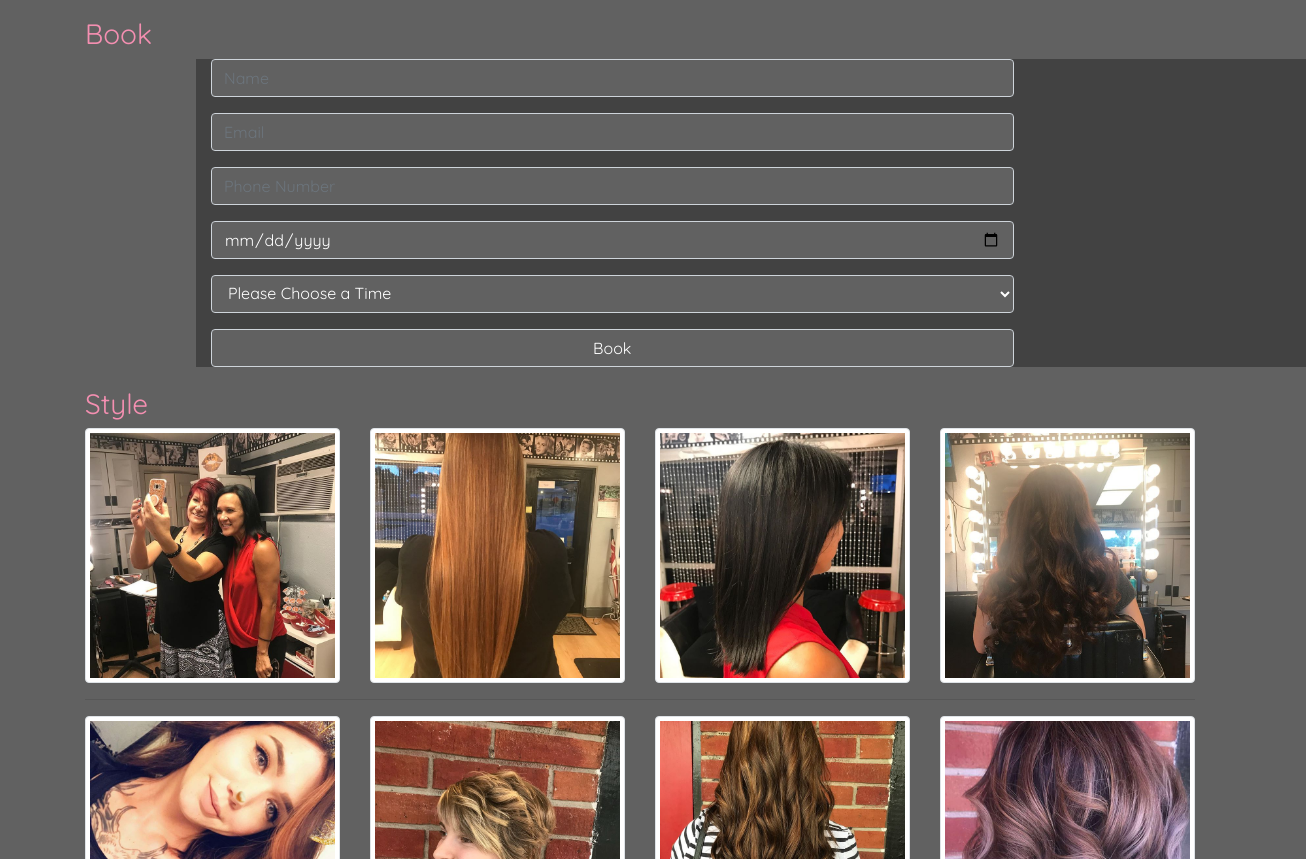
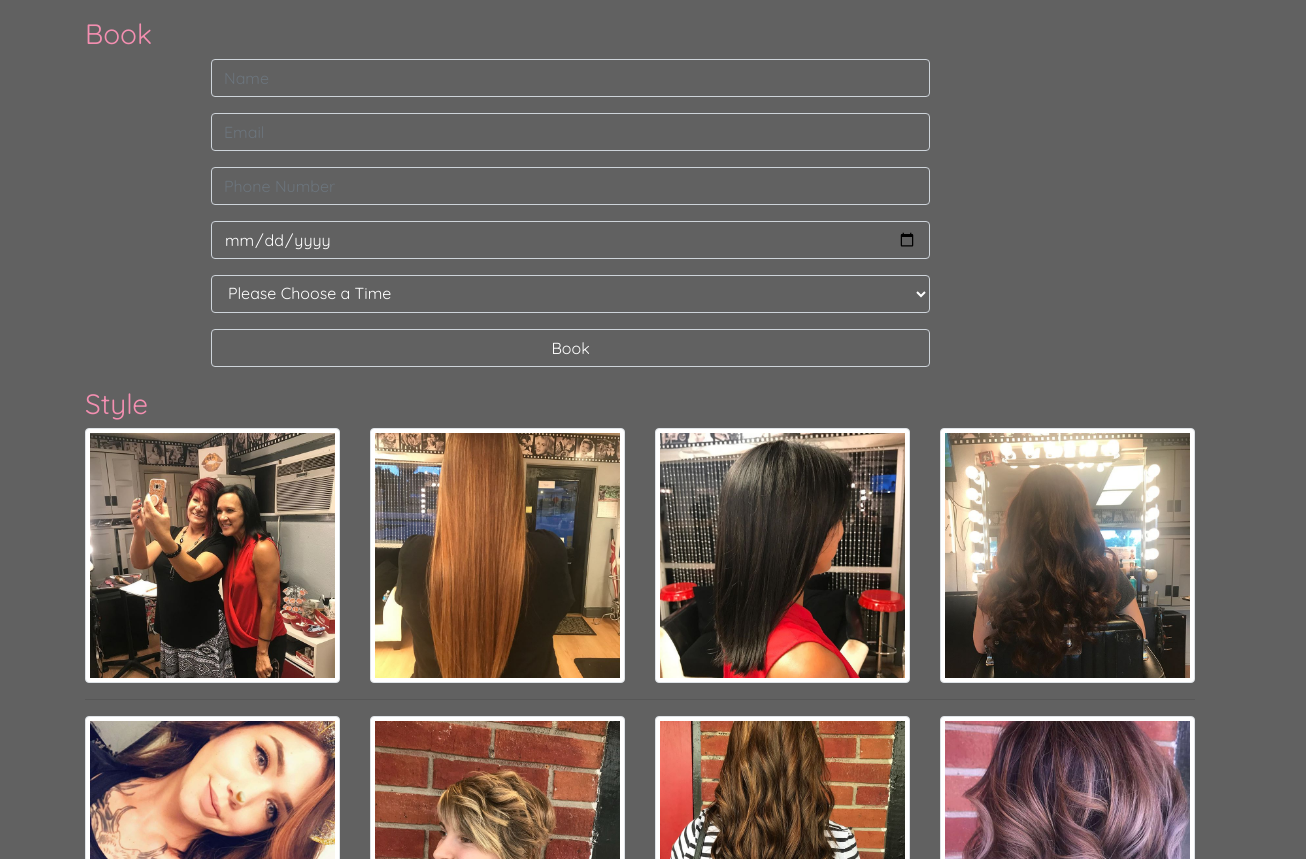
Before and after one commit to jmanock/fRetro, a website: page app/index.html in a window 1280 px wide. Shown: the part 1620-2479 px from the top of the page, 1306 px wide, since content can reach past the window. Drawn offline with nearby package versions, Linux system fonts and the light colour scheme; some packages are replaced by stand-ins of ours; files that its build step writes are made by us from their sources.

Commit message:
looking better need a few more tests

```diff
--- a/app/styles/main.css
+++ b/app/styles/main.css
@@ -113,11 +113,7 @@ a:hover{
   color:#e0e0e0;
   text-decoration:underline;
 }
-form{
-  background-color:#424242;
-  width:100%;
-  height:100%;
-}
+
 input, select, button{
   background-color:#616161 !important;
   color:#fff !important;
```
